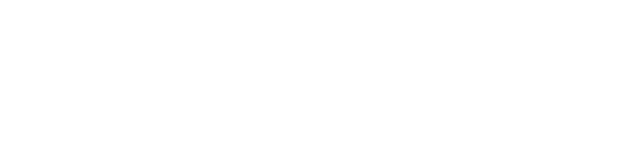
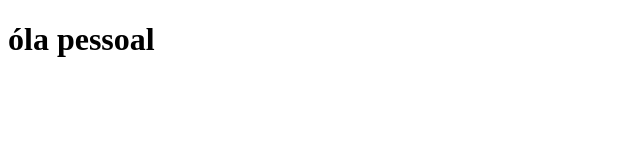
Before and after one commit to mariamatoss/aula4, a plain HTML site: page index.html in a window 1280 px wide. Shown: the whole page, without its empty margins (0-640 px from the left). Drawn offline with Linux system fonts and the light colour scheme.

Commit message:
inseri um titulo

```diff
--- a/index.html
+++ b/index.html
@@ -6,6 +6,7 @@
     <title>Document</title>
 </head>
 <body>
+    <h1>óla pessoal</h1>
 
 </body>
 </html>
```
